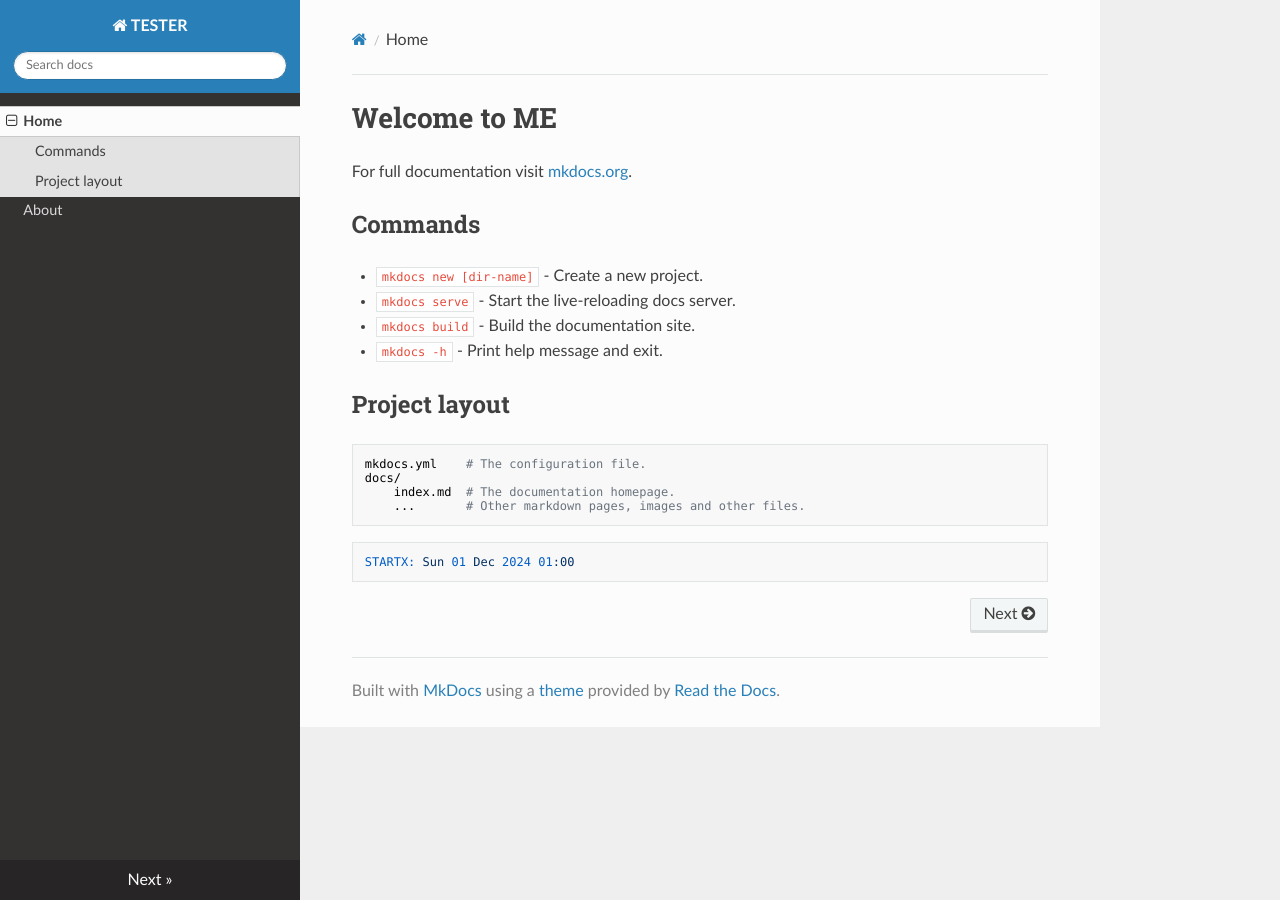
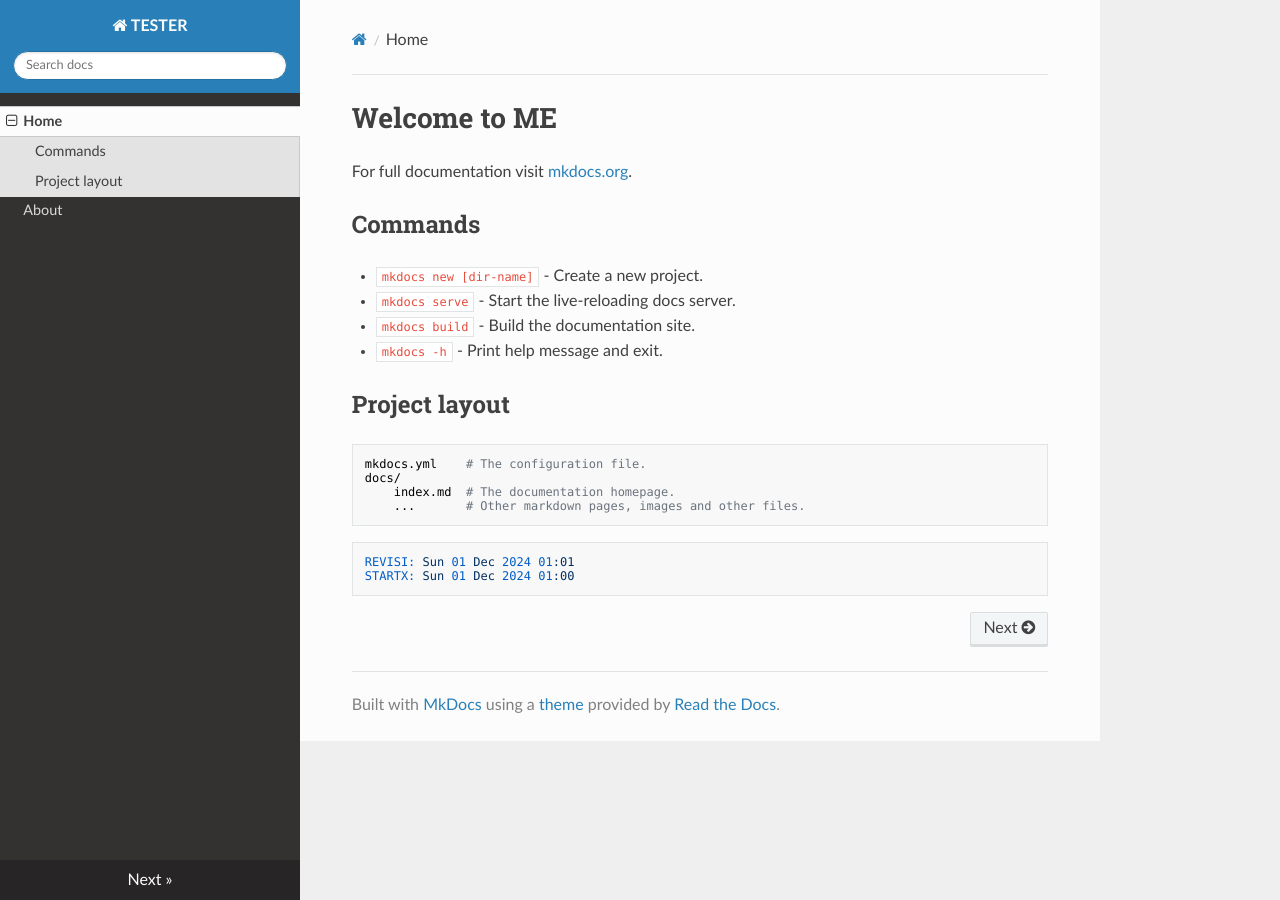
Before and after one commit to vrtass/tester, an MkDocs documentation site: the page built from docs/docs/index.md, in a window 1280 px wide. Built offline with MkDocs 1.6.1, drawn with Linux system fonts in a browser that asks for light colours; nearby versions of some CDN libraries.

Commit message:
modified:   docs/index.md

````diff
--- a/docs/docs/index.md
+++ b/docs/docs/index.md
@@ -17,5 +17,6 @@ For full documentation visit [mkdocs.org](https://www.mkdocs.org).
         ...       # Other markdown pages, images and other files.
 
 ```
+REVISI: Sun 01 Dec 2024 01:01
 STARTX: Sun 01 Dec 2024 01:00
 ```
````
